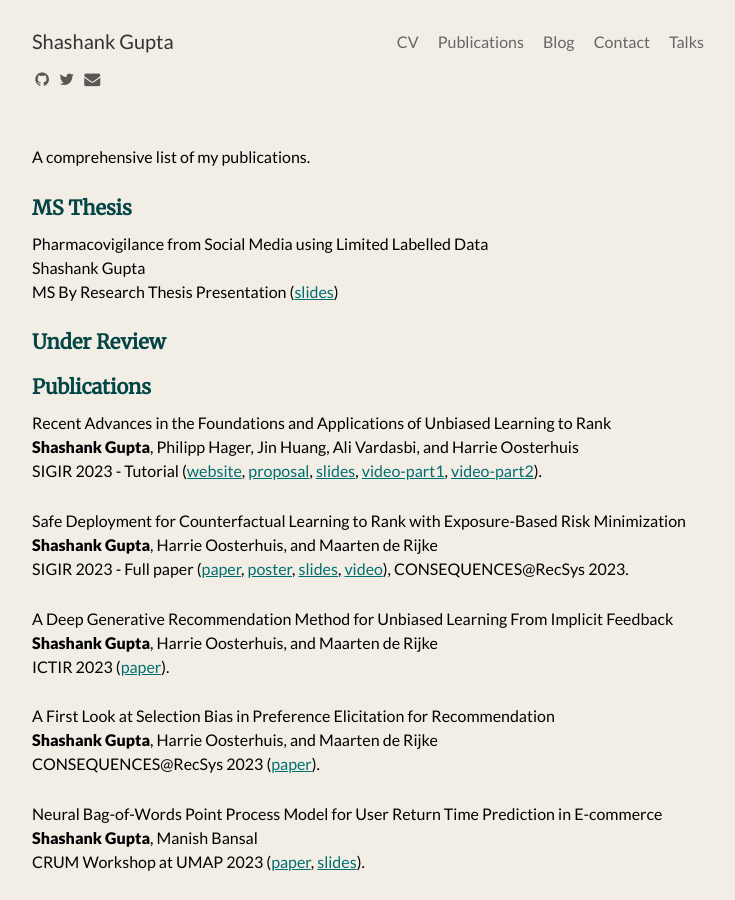
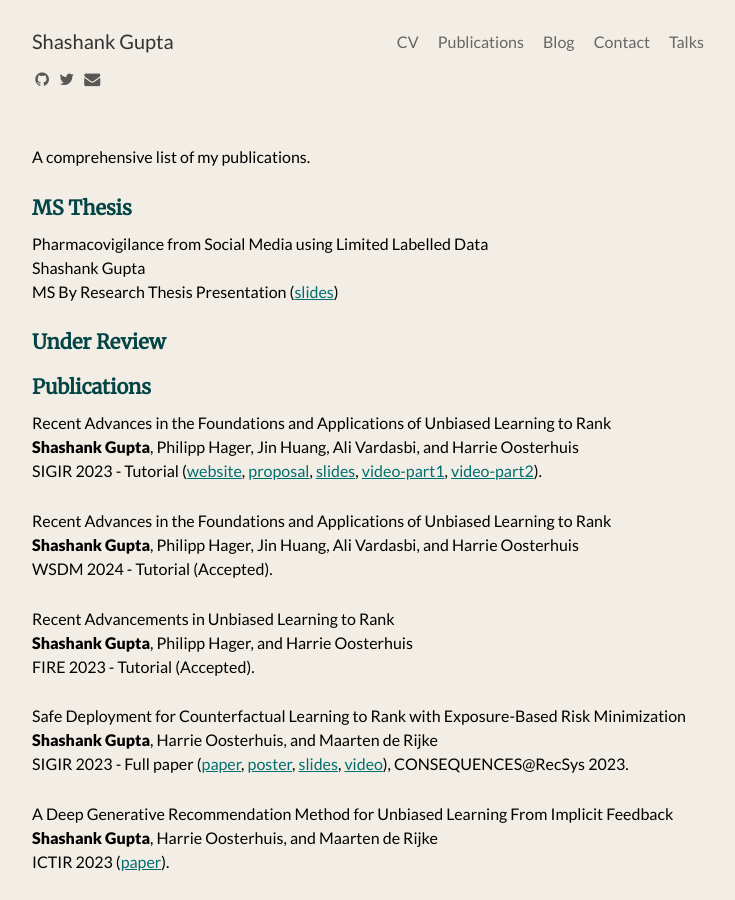
Before and after one commit to shashankg7/shashankg7.github.io, a Jekyll site: the page built from publications.md, in a window 1280 px wide and 900 px high. Shown: the whole window, without its empty margins (272-1007 px from the left). Built offline with Jekyll 4.4.1, drawn with Linux system fonts in a browser that asks for light colours; nearby versions of some CDN libraries.

Commit message:
Update publications.md

```diff
--- a/publications.md
+++ b/publications.md
@@ -21,6 +21,14 @@
 Recent Advances in the Foundations and Applications of Unbiased Learning to Rank <br>
 <b>Shashank Gupta</b>, Philipp Hager, Jin Huang, Ali Vardasbi, and Harrie Oosterhuis <br>
 SIGIR 2023 - Tutorial ([website](https://sites.google.com/view/sigir-2023-tutorial-ultr), [proposal](https://drive.google.com/file/d/1HZP5X_5czqKWoAjXDAnC1PxvTHIqOjzj/view?usp=sharing), [slides](https://docs.google.com/presentation/d/1NdhDEn8xKPQO-J0YiF6KPKP20CiNLctF7krrGldEywY/present?slide=id.g1e4da214d8b_0_0), [video-part1](https://www.youtube.com/watch?v=dwl5oBHsHlk), [video-part2](https://www.youtube.com/watch?v=UOVEWbbP5do)).
+
+Recent Advances in the Foundations and Applications of Unbiased Learning to Rank <br>
+<b>Shashank Gupta</b>, Philipp Hager, Jin Huang, Ali Vardasbi, and Harrie Oosterhuis <br>
+WSDM 2024 - Tutorial (Accepted).
+
+Recent Advancements in Unbiased Learning to Rank <br>
+<b>Shashank Gupta</b>, Philipp Hager, and Harrie Oosterhuis <br>
+FIRE 2023 - Tutorial (Accepted).
 
 Safe Deployment for Counterfactual Learning to Rank with Exposure-Based Risk Minimization <br>
 <b>Shashank Gupta</b>, Harrie Oosterhuis, and Maarten de Rijke <br>
```
